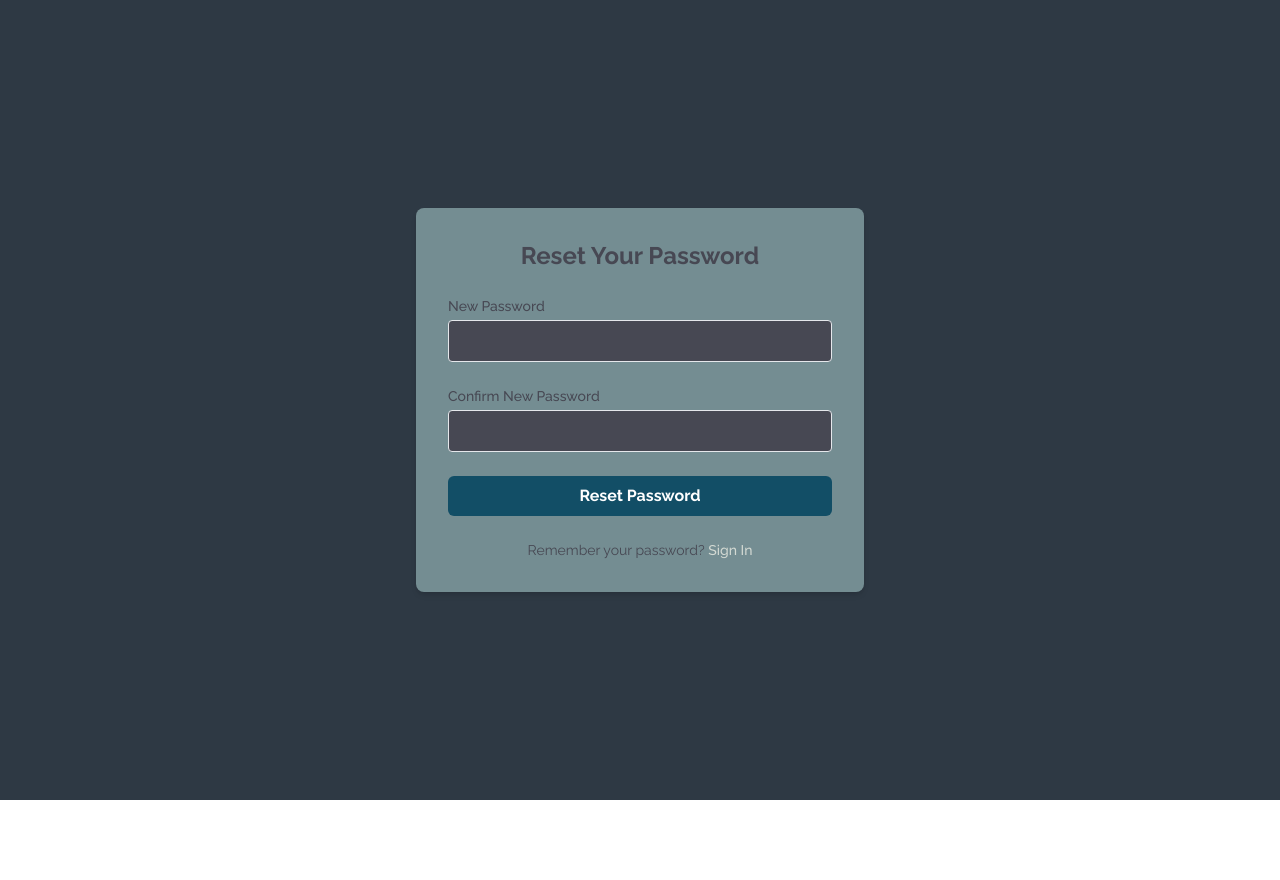
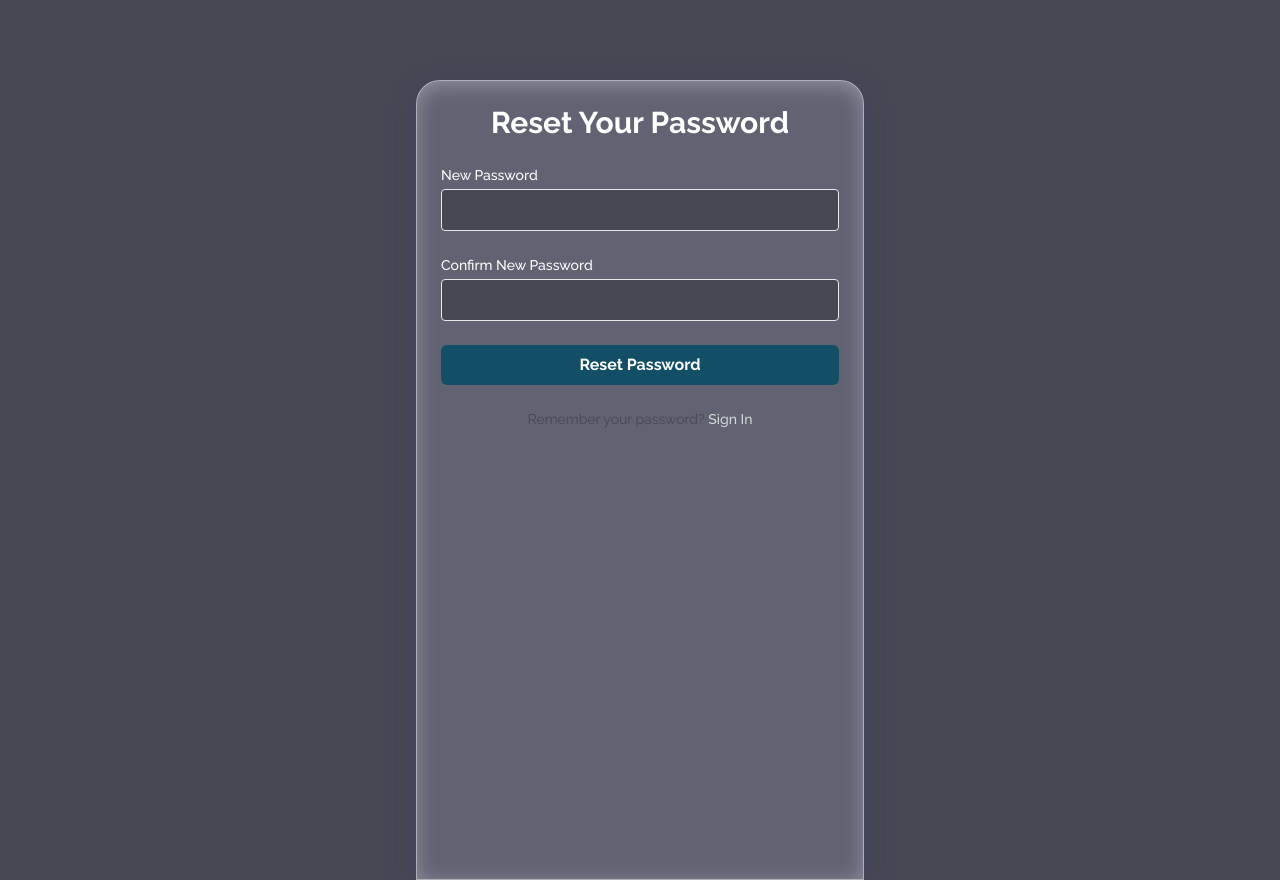
Before and after one commit to jasonpeng7/wishlist, a Next.js app in the folder wishlist_organizer/: page /reset-password in a window 1280 px wide. Before the commit the page ends 800 px from the top, so only its background shows below. Built offline with nearby package versions, Linux system fonts and the light colour scheme.

Commit message:
made pw min 1 char

```diff
--- a/wishlist_organizer/src/app/reset-password/page.tsx
+++ b/wishlist_organizer/src/app/reset-password/page.tsx
@@ -25,8 +25,8 @@ export default function ResetPasswordPage() {
       return;
     }
 
-    if (password.length < 6) {
-      setError("Password must be at least 6 characters long");
+    if (password.length < 1) {
+      setError("Password must be at least 1 character long");
       setLoading(false);
       return;
     }
@@ -53,7 +53,7 @@ export default function ResetPasswordPage() {
         const data = await response.json();
         setError(data.error || "Something went wrong");
       }
-    } catch (error) {
+    } catch {
       setError("Network error. Please try again.");
     } finally {
       setLoading(false);
@@ -62,10 +62,10 @@ export default function ResetPasswordPage() {
 
   if (success) {
     return (
-      <div className="flex items-center justify-center min-h-screen bg-slate_gray">
-        <div className="w-full max-w-md p-8 space-y-6 bg-washed_gray rounded-lg shadow-md text-center">
-          <h1 className="text-2xl font-bold text-green-600">Success!</h1>
-          <p className="text-primary_text">
+      <div className="flex items-center justify-center min-h-screen bg-primary_text">
+        <div className="w-full max-w-md p-6 min-h-screen space-y-6 bg-[#f7f9fb] mt-20 glass-element rounded-t-3xl text-center">
+          <h1 className="text-3xl font-bold text-green-600">Success!</h1>
+          <p className="text-white">
             Your password has been reset successfully. You will be redirected to
             the sign-in page.
           </p>
@@ -75,36 +75,36 @@ export default function ResetPasswordPage() {
   }
 
   return (
-    <div className="flex items-center justify-center min-h-screen bg-slate_gray">
-      <div className="w-full max-w-md p-8 space-y-6 bg-washed_gray rounded-lg shadow-md">
-        <h1 className="text-2xl font-bold text-center text-primary_text">
+    <div className="flex items-center justify-center min-h-screen bg-primary_text">
+      <div className="w-full max-w-md p-6 min-h-screen space-y-6 bg-[#f7f9fb] mt-20 glass-element rounded-t-3xl">
+        <h1 className="text-3xl font-bold text-center text-white">
           Reset Your Password
         </h1>
         <form onSubmit={handleSubmit} className="space-y-6">
           <div>
-            <label className="block text-sm font-medium text-primary_text">
+            <label className="block text-sm font-medium text-white">
               New Password
             </label>
             <input
-              type="password"
+              type="text"
               value={password}
               onChange={(e) => setPassword(e.target.value)}
               className="w-full p-2 mt-1 border rounded bg-primary_text text-dark_gray"
               required
-              minLength={6}
+              minLength={1}
             />
           </div>
           <div>
-            <label className="block text-sm font-medium text-primary_text">
+            <label className="block text-sm font-medium text-white">
               Confirm New Password
             </label>
             <input
-              type="password"
+              type="text"
               value={confirmPassword}
               onChange={(e) => setConfirmPassword(e.target.value)}
               className="w-full p-2 mt-1 border rounded bg-primary_text text-dark_gray"
               required
-              minLength={6}
+              minLength={1}
             />
           </div>
           {error && <p className="text-sm text-red-500">{error}</p>}
```
